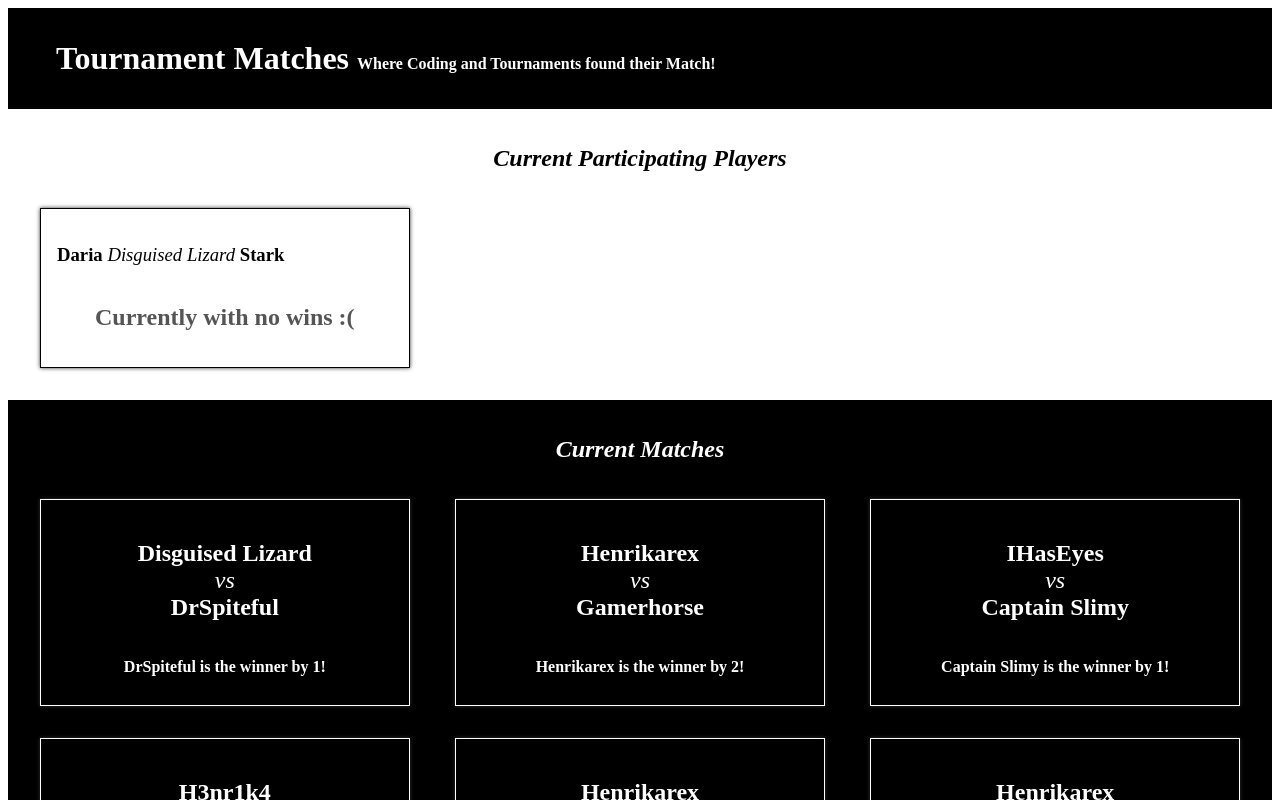
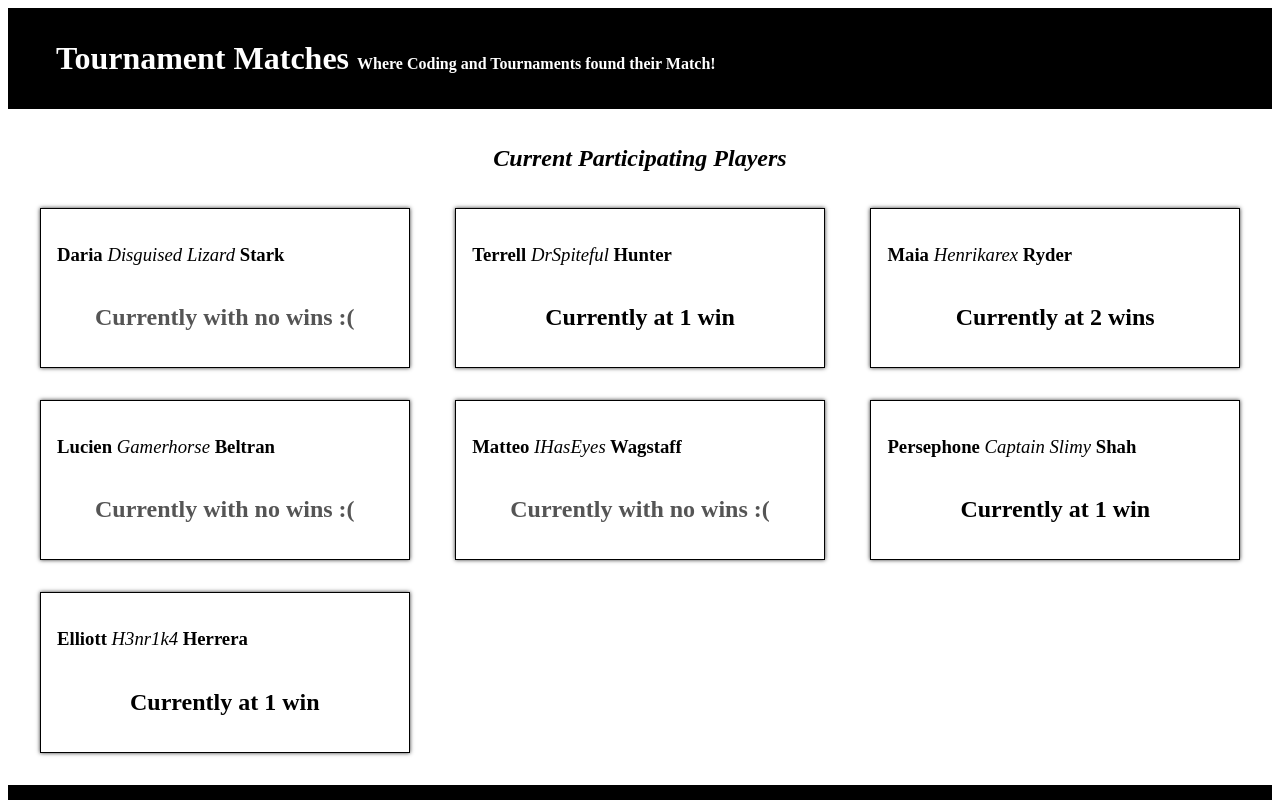
Before and after one commit to ryan-m-burns/tourney-matches-revisit, a React (Create React App) app: page / in a window 1280 px wide. Shown: the top 800 px of the page. Built offline with nearby package versions, Linux system fonts and the light colour scheme.

Commit message:
create and display list of players

```diff
--- a/src/components/Player.js
+++ b/src/components/Player.js
@@ -11,7 +11,7 @@ function Player(props) {
 
       {wins === 0 && <h2 className="zero">Currently with no wins :(</h2>}
       {wins === 1 && <h2>Currently at {wins} win</h2>}
-      {wins > 1 && <h2>Currently at {wins} win</h2>}
+      {wins > 1 && <h2>Currently at {wins} wins</h2>}
 
       {/*
        To be shown when there is no wins
--- a/src/components/PlayerList.js
+++ b/src/components/PlayerList.js
@@ -4,17 +4,21 @@ import Player from "./Player";
 function PlayerList(props) {
   const { playerData } = props;
 
-  const onePlayer = playerData[0];
+  const players = playerData.map((player) => {
+    return (
+      <Player
+        gamerTag={player.gamerTag}
+        firstName={player.firstName}
+        lastName={player.lastName}
+        wins={player.wins}
+      />
+    );
+  });
 
   return (
     <section className="PlayerList">
       <h1>Current Participating Players</h1>
-      <Player
-        gamerTag={onePlayer.gamerTag}
-        firstName={onePlayer.firstName}
-        lastName={onePlayer.lastName}
-        wins={onePlayer.wins}
-      />
+      {players}
     </section>
   );
 }
```
